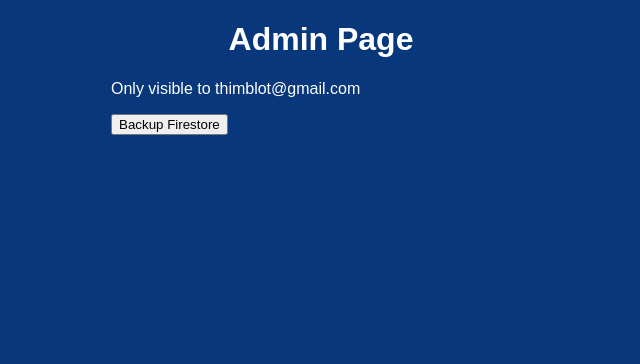
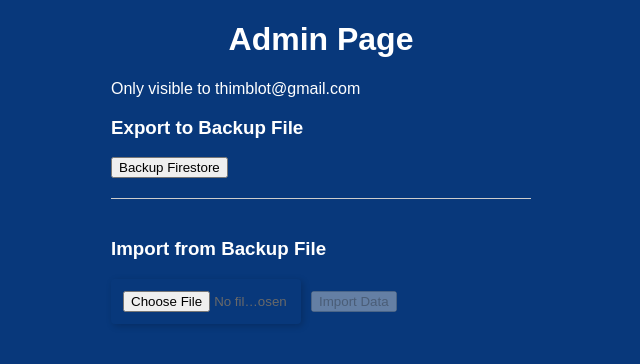
Before and after one commit to tomahim/gamewinner, a React (Vite) app in the folder frontend/: page /admin in a window 1280 px wide. Shown: the top 364 px of the page, without its empty margins (319-959 px from the left). Built offline with nearby package versions, Linux system fonts and the light colour scheme; no server answers; sample sign-in values are in the browser's storage.

Commit message:
improve batch

```diff
--- a/frontend/src/components/AdminPage.tsx
+++ b/frontend/src/components/AdminPage.tsx
@@ -1,6 +1,8 @@
-import { getFirestore, collection, getDocs } from "firebase/firestore";
+import { getFirestore, collection, getDocs } from 'firebase/firestore';
+import BatchButton from './BatchButton'; // Import the new component
 
 const AdminPage = () => {
+  // Replace this with a list of your actual collection names
   const collectionNames = ["games", "sessions"];
 
   const triggerBackup = async () => {
@@ -17,9 +19,9 @@ const AdminPage = () => {
       }
 
       const json = JSON.stringify(backupData, null, 2);
-      const blob = new Blob([json], { type: "application/json" });
+      const blob = new Blob([json], { type: 'application/json' });
       const url = URL.createObjectURL(blob);
-      const a = document.createElement("a");
+      const a = document.createElement('a');
       a.href = url;
       a.download = `firestore-backup-${new Date().toISOString()}.json`;
       document.body.appendChild(a);
@@ -27,19 +29,27 @@ const AdminPage = () => {
       document.body.removeChild(a);
       URL.revokeObjectURL(url);
 
-      alert("Backup successful!");
+      alert('Backup successful!');
     } catch (error) {
       console.error(error);
-      alert("Backup failed. See console for details.");
+      alert('Backup failed. See console for details.');
     }
   };
 
   return (
-    <>
+    <div>
       <h1>Admin Page</h1>
       <p>Only visible to thimblot@gmail.com</p>
-      <button onClick={triggerBackup}>Backup Firestore</button>
-    </>
+
+      {/* Backup Section */}
+      <div style={{ marginBottom: '20px' }}>
+        <h3>Export to Backup File</h3>
+        <button onClick={triggerBackup}>Backup Firestore</button>
+      </div>
+
+      {/* Import Section */}
+      <BatchButton />
+    </div>
   );
 };
 
--- a/frontend/src/components/BatchButton.tsx
+++ b/frontend/src/components/BatchButton.tsx
@@ -1,60 +1,130 @@
-import { collection, doc, writeBatch } from "firebase/firestore";
-import { db } from "../firebase.config";
-
-type ImportedSession = {
-  game: { id: string };
-  scoreAurore: number;
-  scoreThomas: number;
-  date: string | number | Date;
-  winner: string;
-};
+import {
+  collection,
+  doc,
+  writeBatch,
+  getFirestore,
+  getDoc,
+} from "firebase/firestore";
+import React, { useState } from "react";
 
 function BatchButton() {
-  const handleBatch = () => async (e: React.MouseEvent) => {
+  const [jsonData, setJsonData] = useState<Record<string, Record<string, any>> | null>(null);
+  const [fileName, setFileName] = useState<string>("");
+
+  const handleFileChange = (e: React.ChangeEvent<HTMLInputElement>) => {
+    const file = e.target.files?.[0];
+    if (file) {
+      setFileName(file.name);
+      const reader = new FileReader();
+      reader.onload = (event) => {
+        try {
+          const content = event.target?.result;
+          if (typeof content === 'string') {
+            const parsedData = JSON.parse(content);
+            setJsonData(parsedData);
+          } else {
+            throw new Error("File content could not be read as text.");
+          }
+        } catch (error) {
+          alert("Error parsing JSON file. Please ensure it is a valid JSON file.");
+          console.error(error);
+          setJsonData(null);
+          setFileName("");
+        }
+      };
+      reader.readAsText(file);
+    } else {
+      setJsonData(null);
+      setFileName("");
+    }
+  };
+
+  const handleImport = async (e: React.MouseEvent) => {
     e.preventDefault();
+    const fileInput = document.getElementById('file-input') as HTMLInputElement | null;
+
+    if (!jsonData) {
+      alert("Please select a valid JSON file to import.");
+      return;
+    }
+
+    const dataToImport = jsonData;
     const BATCH_LIMIT = 500;
+    const db = getFirestore();
 
     try {
-      const { default: sessionsToImport } = (await import(
-        "../data/011025-data.json"
-      )) as { default: ImportedSession[] };
+      let summaryMessage = `File: ${fileName}\n\nThis operation will cause the following changes:\n\n`;
+      const stats: Record<string, { new: number; update: number }> = {};
+      let totalChanges = 0;
 
-      if (!Array.isArray(sessionsToImport) || sessionsToImport.length === 0) {
-        alert("No sessions to import.");
+      for (const collectionName in dataToImport) {
+        stats[collectionName] = { new: 0, update: 0 };
+        const collectionData = dataToImport[collectionName];
+        const docIds = Object.keys(collectionData);
+
+        if (docIds.length === 0) continue;
+
+        const docExistencePromises = docIds.map((docId) =>
+          getDoc(doc(db, collectionName, docId))
+        );
+        const docSnapshots = await Promise.all(docExistencePromises);
+
+        docSnapshots.forEach((docSnap) => {
+          if (docSnap.exists()) {
+            stats[collectionName].update++;
+          } else {
+            stats[collectionName].new++;
+          }
+        });
+
+        totalChanges += docIds.length;
+        if (stats[collectionName].new > 0 || stats[collectionName].update > 0) {
+          summaryMessage += `Collection '${collectionName}':\n`;
+          summaryMessage += `  - ${stats[collectionName].new} documents to be created\n`;
+          summaryMessage += `  - ${stats[collectionName].update} documents to be updated\n\n`;
+        }
+      }
+
+      if (totalChanges === 0) {
+        alert("The selected file contains no documents to import.");
         return;
       }
 
-      const sessionsCollection = collection(db, "sessions");
+      summaryMessage += "Do you want to proceed with the import?";
+      const userConfirmed = window.confirm(summaryMessage);
+
+      if (!userConfirmed) {
+        alert("Import cancelled.");
+        return;
+      }
+
       let batch = writeBatch(db);
       let writesInBatch = 0;
-      let imported = 0;
-      let skipped = 0;
+      let importedCount = 0;
 
-      for (let index = 0; index < sessionsToImport.length; index++) {
-        const session = sessionsToImport[index];
-        try {
-          const date = new Date(session.date);
-          const sessionPayload = {
-            game: session.game,
-            scoreAurore: session.scoreAurore,
-            scoreThomas: session.scoreThomas,
-            winner: session.winner,
-            date,
-          };
+      for (const collectionName in dataToImport) {
+        const collectionData = dataToImport[collectionName];
+        const collectionRef = collection(db, collectionName);
 
-          const docRef = doc(sessionsCollection);
-          batch.set(docRef, sessionPayload);
-          writesInBatch += 1;
-          imported += 1;
+        for (const docId in collectionData) {
+          const docData = collectionData[docId];
 
-          if (writesInBatch === BATCH_LIMIT) {
+          if (docData.date && typeof docData.date === 'string') {
+            docData.date = new Date(docData.date);
+          } else if (docData.date && docData.date.seconds) {
+            docData.date = new Date(docData.date.seconds * 1000);
+          }
+
+          const docRef = doc(collectionRef, docId);
+          batch.set(docRef, docData, { merge: true }); // Use merge:true for upsert
+          writesInBatch++;
+          importedCount++;
+
+          if (writesInBatch >= BATCH_LIMIT) {
             await batch.commit();
             batch = writeBatch(db);
             writesInBatch = 0;
           }
-        } catch (error) {
-          console.warn("Skipping session at index", index, error);
-          skipped += 1;
         }
       }
 
@@ -62,18 +132,26 @@ function BatchButton() {
         await batch.commit();
       }
 
-      const messageParts = [`Imported ${imported} sessions.`];
-      if (skipped > 0) {
-        messageParts.push(`${skipped} entries were skipped due to errors.`);
-      }
-      alert(messageParts.join(" "));
+      alert(`Import complete! Processed ${importedCount} documents from ${fileName}.`);
     } catch (error) {
       console.error("Batch import failed:", error);
-      alert("Batch import failed. Check console for details.");
+      alert("An error occurred during the batch import. Check the console for details.");
+    } finally {
+      setJsonData(null);
+      setFileName("");
+      if (fileInput) fileInput.value = "";
     }
   };
 
-  return <button onClick={handleBatch()}>Batch</button>;
+  return (
+    <div style={{ marginTop: '20px', borderTop: '1px solid #ccc', paddingTop: '20px' }}>
+      <h3>Import from Backup File</h3>
+      <input type="file" id="file-input" accept=".json" onChange={handleFileChange} />
+      <button onClick={handleImport} disabled={!jsonData} style={{ marginLeft: '10px' }}>
+        Import Data
+      </button>
+    </div>
+  );
 }
 
 export default BatchButton;
```
